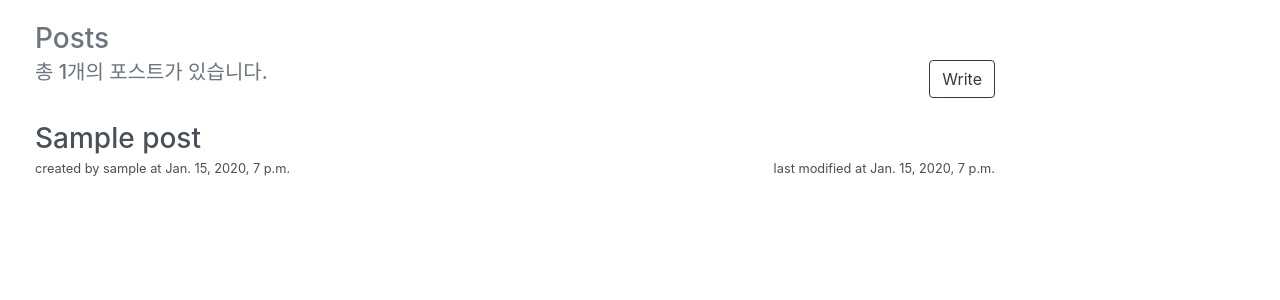
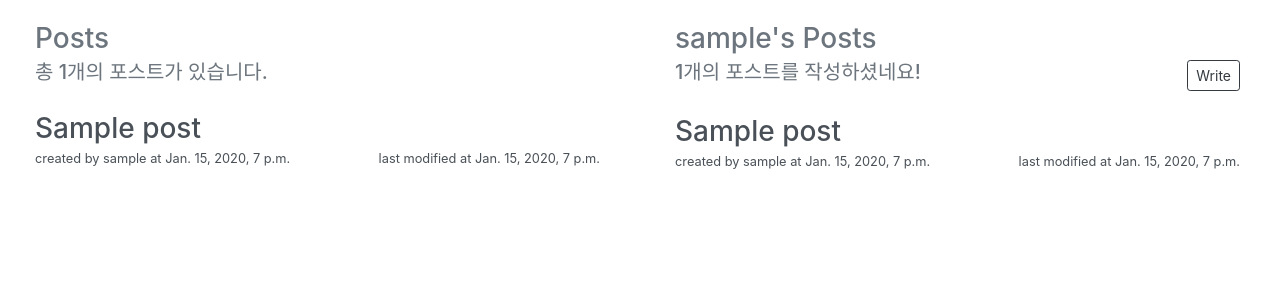
Before and after one commit to hjbc0921/waffle_hw2, a Django app: page /posts/ in a window 1280 px wide. Shown: the part 56-356 px from the top of the page. Run offline with Django 3.2, Linux system fonts and the light colour scheme; a user stored in the database is signed in; tables that the repository leaves empty hold one stand-in row (values such as "Sample post"); some libraries are stand-ins or nearby versions.

Commit message:
board css

```diff
--- a/board/templates/board/post_list.html
+++ b/board/templates/board/post_list.html
@@ -2,14 +2,12 @@
 
 {% block content %}
 
-<div>
-    <div class="list-group list-group-flush" style="width:80%;margin:10px 5px 0 0">
+<div class="row">
+    <div class="col">
+        <div class="list-group list-group-flush" style="margin:10px 5px 0 0">
             <li class="list-group-item disabled flex-column align-items-start">
                 <h3 class="mb-1">Posts</h3>
-            <div class="d-flex w-100 justify-content-between">
                 <h5 class="mb-1">총 {{count}}개의 포스트가 있습니다.</h5>
-                <a href="{% url 'post_create' %}" class="btn btn-outline-dark">Write</a>
-            </div>
             </li>
             {% for post in posts %}
                 <div>
@@ -24,5 +22,28 @@
             {% endfor %}
         </div>
     </div>
+    <div class="col">
+        <div class="list-group list-group-flush" style="margin:10px 5px 0 0">
+        <li class="list-group-item disabled flex-column align-items-start">
+        <h3 class="mb-1">{{user}}'s Posts</h3>
+        <div class="d-flex w-100 justify-content-between">
+            <h5 class="mb-1">{{mcount}}개의 포스트를 작성하셨네요!</h5>
+            <a href="{% url 'post_create' %}" class="btn btn-outline-dark btn-sm">Write</a>
+        </div>
+        </li>
+        {% for post in mine %}
+        <div>
+        <a href="{% url 'post_detail' pk=post.pk %}" class="list-group-item list-group-item-action flex-column align-items-start">
+        <h3 class="mb-1">{{ post.title }}</h3>
+        <div class="d-flex w-100 justify-content-between">
+        <small>created by {{ post.author }} at {{ post.created_at }}</small>
+        <small>last modified at {{ post.modified_at }}</small>
+        </div>
+        </a>
+        </div>
+        {% endfor %}
+        </div>
+    </div>
+</div>
 
 {% endblock %}
--- a/board/views.py
+++ b/board/views.py
@@ -8,19 +8,16 @@ def post_list(request):
     if not request.user.is_authenticated:
         return redirect('/signin')
     posts = Post.objects.order_by('-created_at')
-    return render(request, 'board/post_list.html', {'posts' : posts, 'count' : len(posts)})
+    mine = Post.objects.filter(author=request.user)
+    return render(request, 'board/post_list.html', {'posts' : posts, 'count' : len(posts),
+                            'user' : request.user.username, 'mine' : mine, 'mcount' : len(mine)})
 
 def post_create(request):
     if request.method == "POST":
-        form = PostForm(request.POST)
-        if form.is_valid():
-            post = form.save(commit=False)
-            post.author = request.user
-            post.save()
-            return redirect('post_detail', pk=post.pk)
-    else:
-        form = PostForm()
-    return render(request, 'board/post_edit.html', {'form': form})
+        post = Post(title=request.POST['title'], content=request.POST['content'], author=request.user)
+        post.save()
+        return redirect('post_detail', pk=post.pk)
+    return render(request, 'board/post_edit.html', {'new':True, 'title':'', 'content':''})
 
 def post_detail(request, pk):
     post = get_object_or_404(Post, pk=pk)
@@ -42,14 +39,11 @@ def post_detail(request, pk):
 def post_edit(request, pk):
     post = get_object_or_404(Post, pk=pk)
     if request.method == "POST":
-        form = PostForm(request.POST, instance=post)
-        if form.is_valid():
-            post = form.save(commit=False)
-            post.save()
-            return redirect('post_detail', pk=post.pk)
-    else:
-        form = PostForm(instance=post)
-    return render(request, 'board/post_edit.html', {'form': form})
+        post.title=request.POST['title']
+        post.content=request.POST['content']
+        post.save()
+        return redirect('post_detail', pk=post.pk)
+    return render(request, 'board/post_edit.html', {'new': False, 'title': post.title, 'content': post.content})
 
 def post_delete(request, pk):
     post = get_object_or_404(Post, pk=pk)
```
Also changed, not shown: board/templates/board/post_delete.html (+5 -3 lines), board/templates/board/post_detail.html (+15 -10 lines), board/templates/board/post_edit.html (+20 -4 lines). Lines whose indentation alone changed are shown as unchanged.
